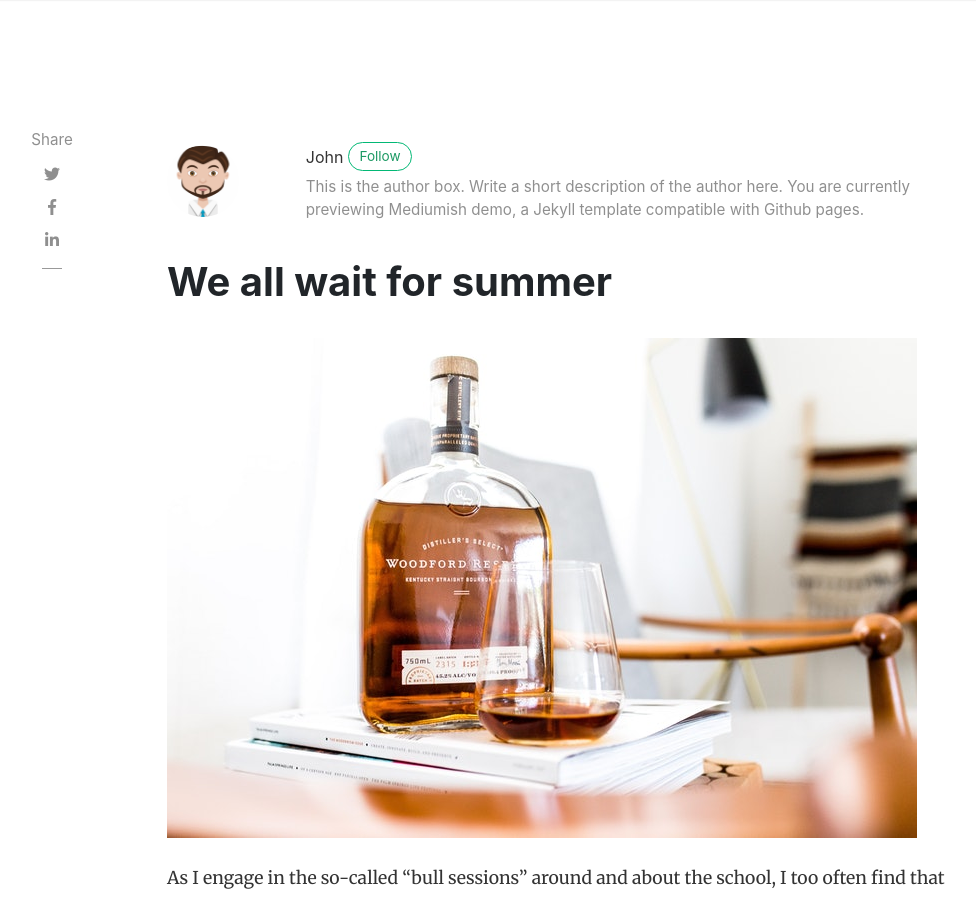
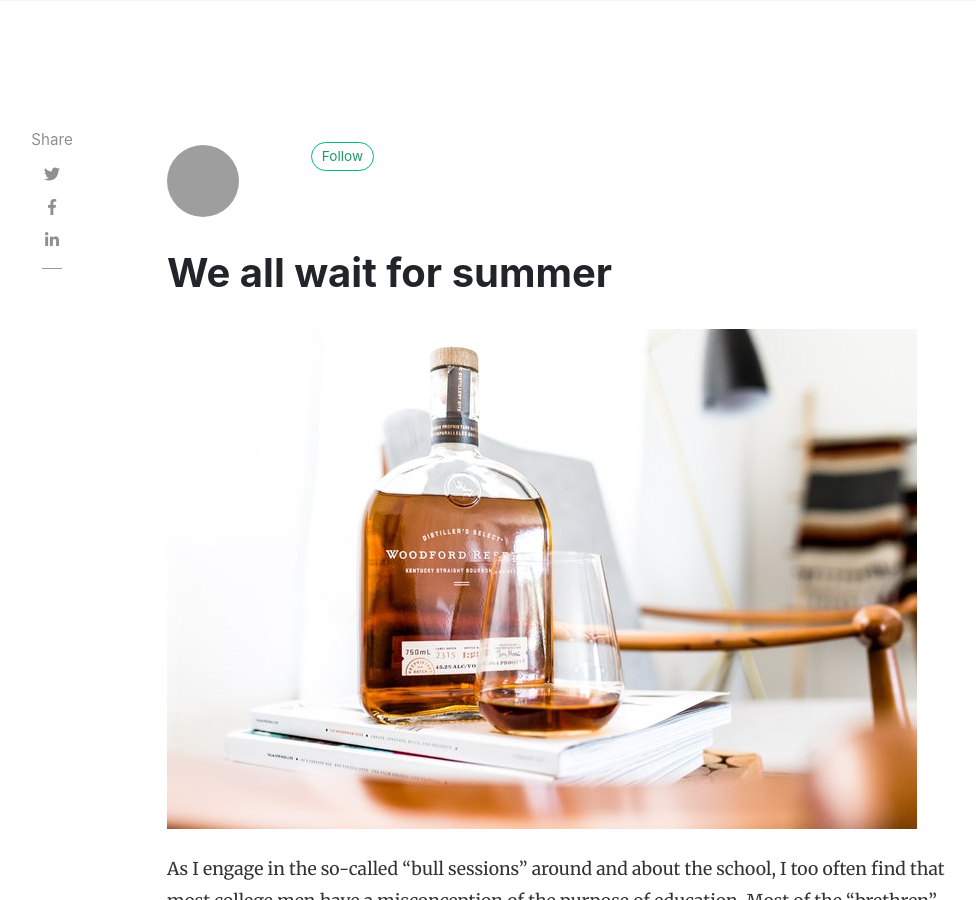
Before and after one commit to m3m3-productions/m3m3-productions.github.io, a Jekyll site: the page built from _posts/2018-01-12-we-all-wait-for-summer.md, in a window 1280 px wide and 900 px high. Shown: the whole window, without its empty margins (118-1094 px from the left). Built offline with Jekyll 4.4.1, drawn with Linux system fonts in a browser that asks for light colours; nearby versions of some CDN libraries; comment, search, counter and statistics services are not loaded; grey boxes are pictures that could not be loaded.

Commit message:
Update _config.yml

```diff
--- a/_config.yml
+++ b/_config.yml
@@ -21,14 +21,13 @@ authors:
     web: https://www.wowthemes.net
     twitter: https://twitter.com/wowthemesnet
     description: "Author of Mediumish, a Bootstrap Medium styled template available for WordPress, HTML, Ghost and Jekyll. You are currently previewing Jekyll template demo."
-  john:
-    name: John
-    display_name: John
-    avatar: 'assets/images/avatar.png'
-    gravatar: b1cc14991db7a456fcd761680bbc8f81
-    email: wowthemesnet@gmail.com
-    web: https://www.wowthemes.net
-    twitter: https://twitter.com/wowthemesnet
+  vinaiak:
+    name: Vinay
+    display_name: Vinay
+    gravatar: c50b79643a6a4fdbd2aceb4a5ab7f763
+    email: notvinaiak@gmail.com
+    web: https://instagram.com/vinaiak
+    twitter: https://twitter.com/vinaiak
     description: "This is the author box. Write a short description of the author here. You are currently previewing Mediumish demo, a Jekyll template compatible with Github pages."
 
 # Plugins
```
